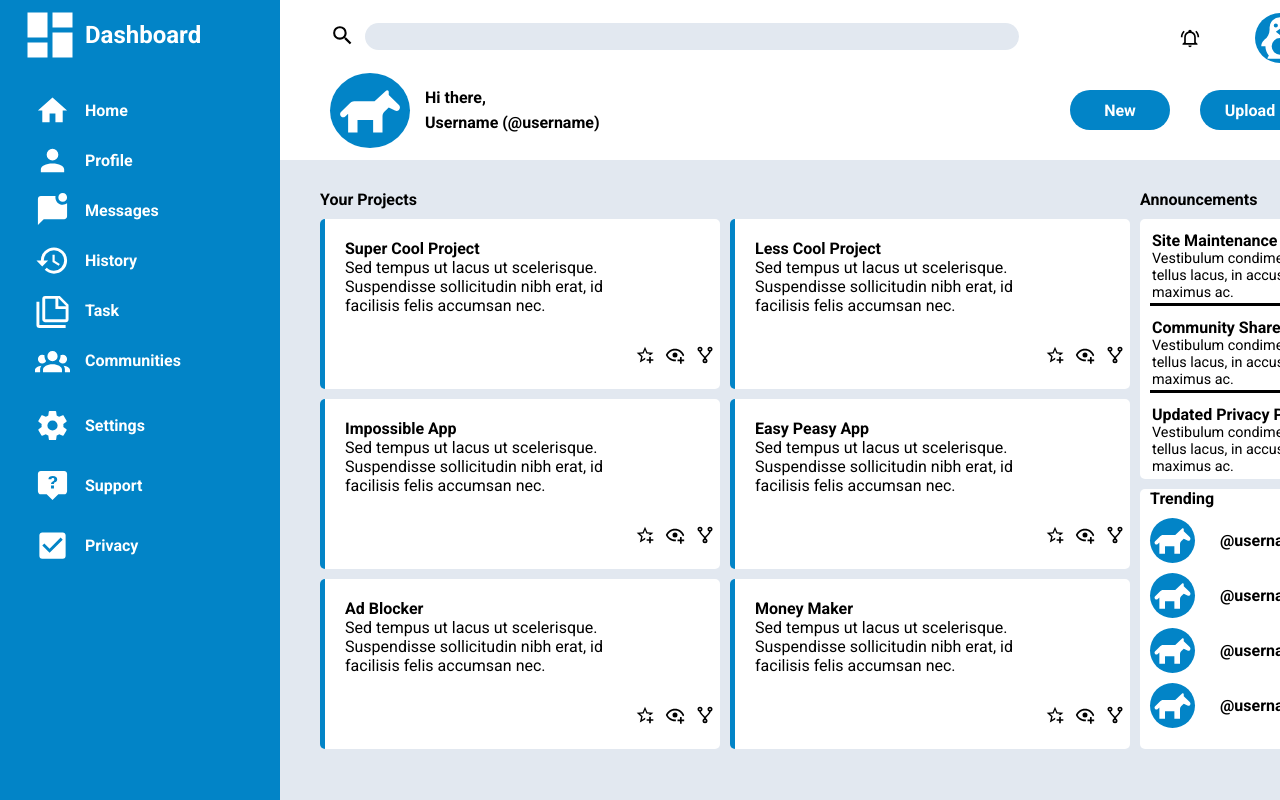
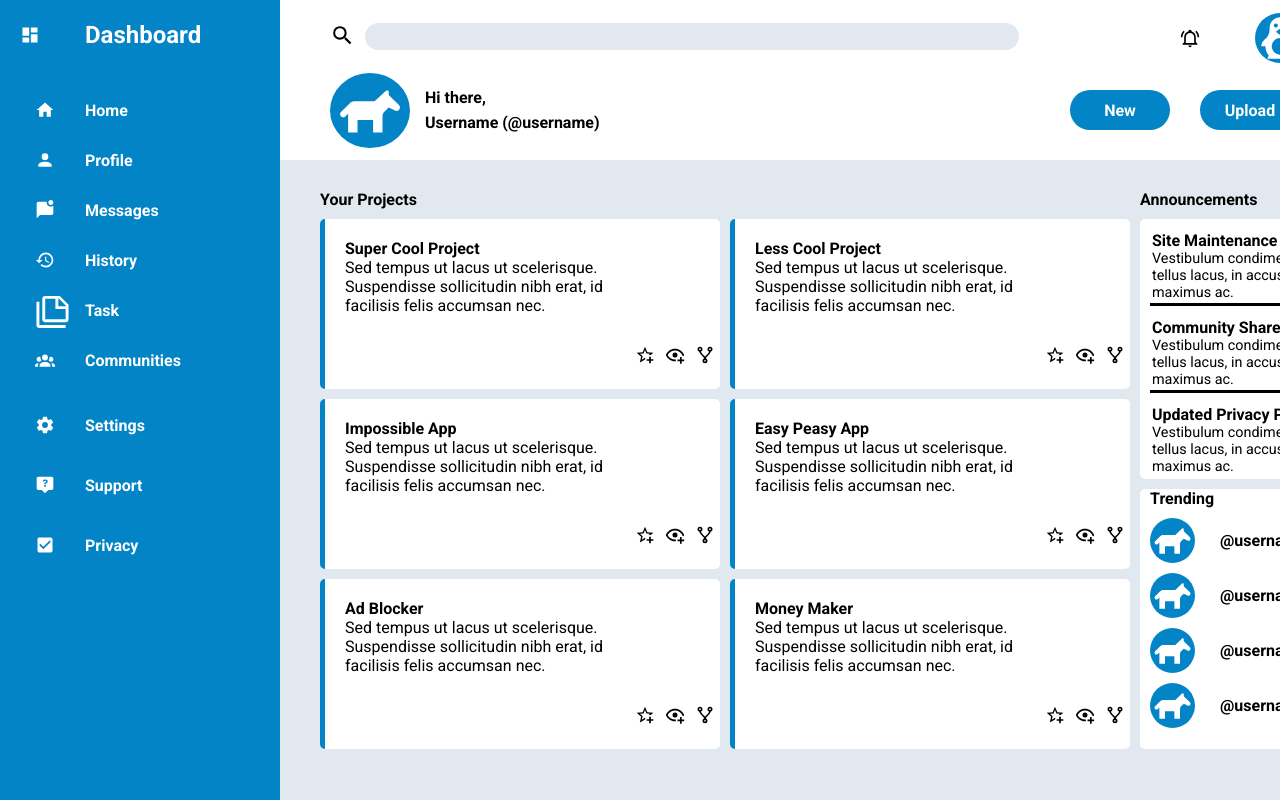
Before and after one commit to CStalks/admin-dashboard, a plain HTML site: page index.html in a window 1280 px wide. Shown: the top 800 px of the page. Drawn offline with Linux system fonts and the light colour scheme; a web font is replaced by a local one.

Commit message:
Fix icons

```diff
--- a/index.html
+++ b/index.html
@@ -8,29 +8,29 @@
     <body>
         <div class="side">
             <div class="side-content1">
-                <svg fill="white" xmlns="http://www.w3.org/2000/svg" viewBox="0 0 24 24">
+                <svg class="icons-logo" fill="white" xmlns="http://www.w3.org/2000/svg" viewBox="0 0 24 24">
                     <title>view-dashboard</title>
                     <path d="M13,3V9H21V3M13,21H21V11H13M3,21H11V15H3M3,13H11V3H3V13Z" />
                 </svg>
                 <div>Dashboard</div>
             </div>
             <div class="side-content2">
-                <svg fill="white" xmlns="http://www.w3.org/2000/svg" viewBox="0 0 24 24">
+                <svg class="icons-logo" fill="white" xmlns="http://www.w3.org/2000/svg" viewBox="0 0 24 24">
                     <title>home</title>
                     <path d="M10,20V14H14V20H19V12H22L12,3L2,12H5V20H10Z" />
                 </svg>
                 <div>Home</div>
-                <svg fill="white" xmlns="http://www.w3.org/2000/svg" viewBox="0 0 24 24">
+                <svg class="icons-logo" fill="white" xmlns="http://www.w3.org/2000/svg" viewBox="0 0 24 24">
                     <title>account</title>
                     <path d="M12,4A4,4 0 0,1 16,8A4,4 0 0,1 12,12A4,4 0 0,1 8,8A4,4 0 0,1 12,4M12,14C16.42,14 20,15.79 20,18V20H4V18C4,15.79 7.58,14 12,14Z" />
                 </svg>
                 <div>Profile</div>
-                <svg fill="white" xmlns="http://www.w3.org/2000/svg" viewBox="0 0 24 24">
+                <svg class="icons-logo" fill="white" xmlns="http://www.w3.org/2000/svg" viewBox="0 0 24 24">
                     <title>message-badge</title>
                     <path d="M22 7V16C22 17.1 21.1 18 20 18H6L2 22V4C2 2.9 2.9 2 4 2H14.1C14 2.3 14 2.7 14 3C14 5.8 16.2 8 19 8C20.1 8 21.2 7.6 22 7M16 3C16 4.7 17.3 6 19 6S22 4.7 22 3 20.7 0 19 0 16 1.3 16 3Z" />
                 </svg>
                 <div>Messages</div>
-                <svg fill="white" xmlns="http://www.w3.org/2000/svg" viewBox="0 0 24 24">
+                <svg class="icons-logo" fill="white" xmlns="http://www.w3.org/2000/svg" viewBox="0 0 24 24">
                     <title>history</title>
                     <path d="M13.5,8H12V13L16.28,15.54L17,14.33L13.5,12.25V8M13,3A9,9 0 0,0 4,12H1L4.96,16.03L9,12H6A7,7 0 0,1 13,5A7,7 0 0,1 20,12A7,7 0 0,1 13,19C11.07,19 9.32,18.21 8.06,16.94L6.64,18.36C8.27,20 10.5,21 13,21A9,9 0 0,0 22,12A9,9 0 0,0 13,3" />
                 </svg>
@@ -40,23 +40,23 @@
                     <path d="M3,6V22H21V24H3A2,2 0 0,1 1,22V6H3M16,9H21.5L16,3.5V9M7,2H17L23,8V18A2,2 0 0,1 21,20H7C5.89,20 5,19.1 5,18V4A2,2 0 0,1 7,2M7,4V18H21V11H14V4H7Z" />
                 </svg>
                 <div>Task</div>
-                <svg fill="white" xmlns="http://www.w3.org/2000/svg" viewBox="0 0 24 24">
+                <svg class="icons-logo" fill="white" xmlns="http://www.w3.org/2000/svg" viewBox="0 0 24 24">
                     <title>account-group</title>
                     <path d="M12,5.5A3.5,3.5 0 0,1 15.5,9A3.5,3.5 0 0,1 12,12.5A3.5,3.5 0 0,1 8.5,9A3.5,3.5 0 0,1 12,5.5M5,8C5.56,8 6.08,8.15 6.53,8.42C6.38,9.85 6.8,11.27 7.66,12.38C7.16,13.34 6.16,14 5,14A3,3 0 0,1 2,11A3,3 0 0,1 5,8M19,8A3,3 0 0,1 22,11A3,3 0 0,1 19,14C17.84,14 16.84,13.34 16.34,12.38C17.2,11.27 17.62,9.85 17.47,8.42C17.92,8.15 18.44,8 19,8M5.5,18.25C5.5,16.18 8.41,14.5 12,14.5C15.59,14.5 18.5,16.18 18.5,18.25V20H5.5V18.25M0,20V18.5C0,17.11 1.89,15.94 4.45,15.6C3.86,16.28 3.5,17.22 3.5,18.25V20H0M24,20H20.5V18.25C20.5,17.22 20.14,16.28 19.55,15.6C22.11,15.94 24,17.11 24,18.5V20Z" />
                 </svg>
                 <div>Communities</div>
             </div>
             <div class="side-content3">
-                <svg fill="white" xmlns="http://www.w3.org/2000/svg" viewBox="0 0 24 24">
+                <svg class="icons-logo" fill="white" xmlns="http://www.w3.org/2000/svg" viewBox="0 0 24 24">
                     <title>cog</title>
                     <path d="M12,15.5A3.5,3.5 0 0,1 8.5,12A3.5,3.5 0 0,1 12,8.5A3.5,3.5 0 0,1 15.5,12A3.5,3.5 0 0,1 12,15.5M19.43,12.97C19.47,12.65 19.5,12.33 19.5,12C19.5,11.67 19.47,11.34 19.43,11L21.54,9.37C21.73,9.22 21.78,8.95 21.66,8.73L19.66,5.27C19.54,5.05 19.27,4.96 19.05,5.05L16.56,6.05C16.04,5.66 15.5,5.32 14.87,5.07L14.5,2.42C14.46,2.18 14.25,2 14,2H10C9.75,2 9.54,2.18 9.5,2.42L9.13,5.07C8.5,5.32 7.96,5.66 7.44,6.05L4.95,5.05C4.73,4.96 4.46,5.05 4.34,5.27L2.34,8.73C2.21,8.95 2.27,9.22 2.46,9.37L4.57,11C4.53,11.34 4.5,11.67 4.5,12C4.5,12.33 4.53,12.65 4.57,12.97L2.46,14.63C2.27,14.78 2.21,15.05 2.34,15.27L4.34,18.73C4.46,18.95 4.73,19.03 4.95,18.95L7.44,17.94C7.96,18.34 8.5,18.68 9.13,18.93L9.5,21.58C9.54,21.82 9.75,22 10,22H14C14.25,22 14.46,21.82 14.5,21.58L14.87,18.93C15.5,18.67 16.04,18.34 16.56,17.94L19.05,18.95C19.27,19.03 19.54,18.95 19.66,18.73L21.66,15.27C21.78,15.05 21.73,14.78 21.54,14.63L19.43,12.97Z" />
                 </svg>
                 <div>Settings</div>
-                <svg fill="white" xmlns="http://www.w3.org/2000/svg" viewBox="0 0 24 24">
+                <svg class="icons-logo" fill="white" xmlns="http://www.w3.org/2000/svg" viewBox="0 0 24 24">
                     <title>tooltip-question</title>
                     <path d="M20 2H4C3.47 2 2.96 2.21 2.59 2.59C2.21 2.96 2 3.47 2 4V16C2 16.53 2.21 17.04 2.59 17.41C2.96 17.79 3.47 18 4 18H8L12 22L16 18H20C20.53 18 21.04 17.79 21.41 17.41S22 16.53 22 16V4C22 3.47 21.79 2.96 21.41 2.59C21.04 2.21 20.53 2 20 2M10.05 6.04C10.59 5.68 11.3 5.5 12.19 5.5C13.13 5.5 13.88 5.71 14.42 6.12C14.96 6.54 15.23 7.1 15.23 7.8C15.23 8.24 15.08 8.63 14.79 9C14.5 9.36 14.12 9.64 13.66 9.85C13.4 10 13.23 10.15 13.14 10.32C13.05 10.5 13 10.72 13 11H11C11 10.5 11.1 10.16 11.29 9.92C11.5 9.68 11.84 9.4 12.36 9.08C12.62 8.94 12.83 8.76 13 8.54C13.14 8.33 13.22 8.08 13.22 7.8C13.22 7.5 13.13 7.28 12.95 7.11C12.77 6.93 12.5 6.85 12.19 6.85C11.92 6.85 11.7 6.92 11.5 7.06C11.34 7.2 11.24 7.41 11.24 7.69H9.27C9.22 7 9.5 6.4 10.05 6.04M11 14V12H13V14Z" /></svg>
                 <div>Support</div>
-                <svg fill="white" xmlns="http://www.w3.org/2000/svg" viewBox="0 0 24 24">
+                <svg class="icons-logo" fill="white" xmlns="http://www.w3.org/2000/svg" viewBox="0 0 24 24">
                     <title>checkbox-marked</title>
                     <path d="M10,17L5,12L6.41,10.58L10,14.17L17.59,6.58L19,8M19,3H5C3.89,3 3,3.89 3,5V19A2,2 0 0,0 5,21H19A2,2 0 0,0 21,19V5C21,3.89 20.1,3 19,3Z" /></svg>
                 <div>Privacy</div>
@@ -70,7 +70,7 @@
                         <input id="search" type="text" value=""/>
                     </div>
                     <div class="top-icons">
-                        <svg xmlns="http://www.w3.org/2000/svg" viewBox="0 0 24 24"><title>bell-ring-outline</title><path d="M10,21H14A2,2 0 0,1 12,23A2,2 0 0,1 10,21M21,19V20H3V19L5,17V11C5,7.9 7.03,5.17 10,4.29C10,4.19 10,4.1 10,4A2,2 0 0,1 12,2A2,2 0 0,1 14,4C14,4.1 14,4.19 14,4.29C16.97,5.17 19,7.9 19,11V17L21,19M17,11A5,5 0 0,0 12,6A5,5 0 0,0 7,11V18H17V11M19.75,3.19L18.33,4.61C20.04,6.3 21,8.6 21,11H23C23,8.07 21.84,5.25 19.75,3.19M1,11H3C3,8.6 3.96,6.3 5.67,4.61L4.25,3.19C2.16,5.25 1,8.07 1,11Z" /></svg>
+                        <svg class="icons-logo" xmlns="http://www.w3.org/2000/svg" viewBox="0 0 24 24"><title>bell-ring-outline</title><path d="M10,21H14A2,2 0 0,1 12,23A2,2 0 0,1 10,21M21,19V20H3V19L5,17V11C5,7.9 7.03,5.17 10,4.29C10,4.19 10,4.1 10,4A2,2 0 0,1 12,2A2,2 0 0,1 14,4C14,4.1 14,4.19 14,4.29C16.97,5.17 19,7.9 19,11V17L21,19M17,11A5,5 0 0,0 12,6A5,5 0 0,0 7,11V18H17V11M19.75,3.19L18.33,4.61C20.04,6.3 21,8.6 21,11H23C23,8.07 21.84,5.25 19.75,3.19M1,11H3C3,8.6 3.96,6.3 5.67,4.61L4.25,3.19C2.16,5.25 1,8.07 1,11Z" /></svg>
                         <div class="profile1"><svg fill="white" xmlns="http://www.w3.org/2000/svg" viewBox="0 0 24 24"><title>penguin</title><path d="M19,16C19,17.72 18.37,19.3 17.34,20.5C17.75,20.89 18,21.41 18,22H6C6,21.41 6.25,20.89 6.66,20.5C5.63,19.3 5,17.72 5,16H3C3,14.75 3.57,13.64 4.46,12.91L4.47,12.89C6,11.81 7,10 7,8V7A5,5 0 0,1 12,2A5,5 0 0,1 17,7V8C17,10 18,11.81 19.53,12.89L19.54,12.91C20.43,13.64 21,14.75 21,16H19M16,16A4,4 0 0,0 12,12A4,4 0 0,0 8,16A4,4 0 0,0 12,20A4,4 0 0,0 16,16M10,9L12,10.5L14,9L12,7.5L10,9M10,5A1,1 0 0,0 9,6A1,1 0 0,0 10,7A1,1 0 0,0 11,6A1,1 0 0,0 10,5M14,5A1,1 0 0,0 13,6A1,1 0 0,0 14,7A1,1 0 0,0 15,6A1,1 0 0,0 14,5Z" /></svg></div>
                         <div>Username</div>
                     </div>
```
